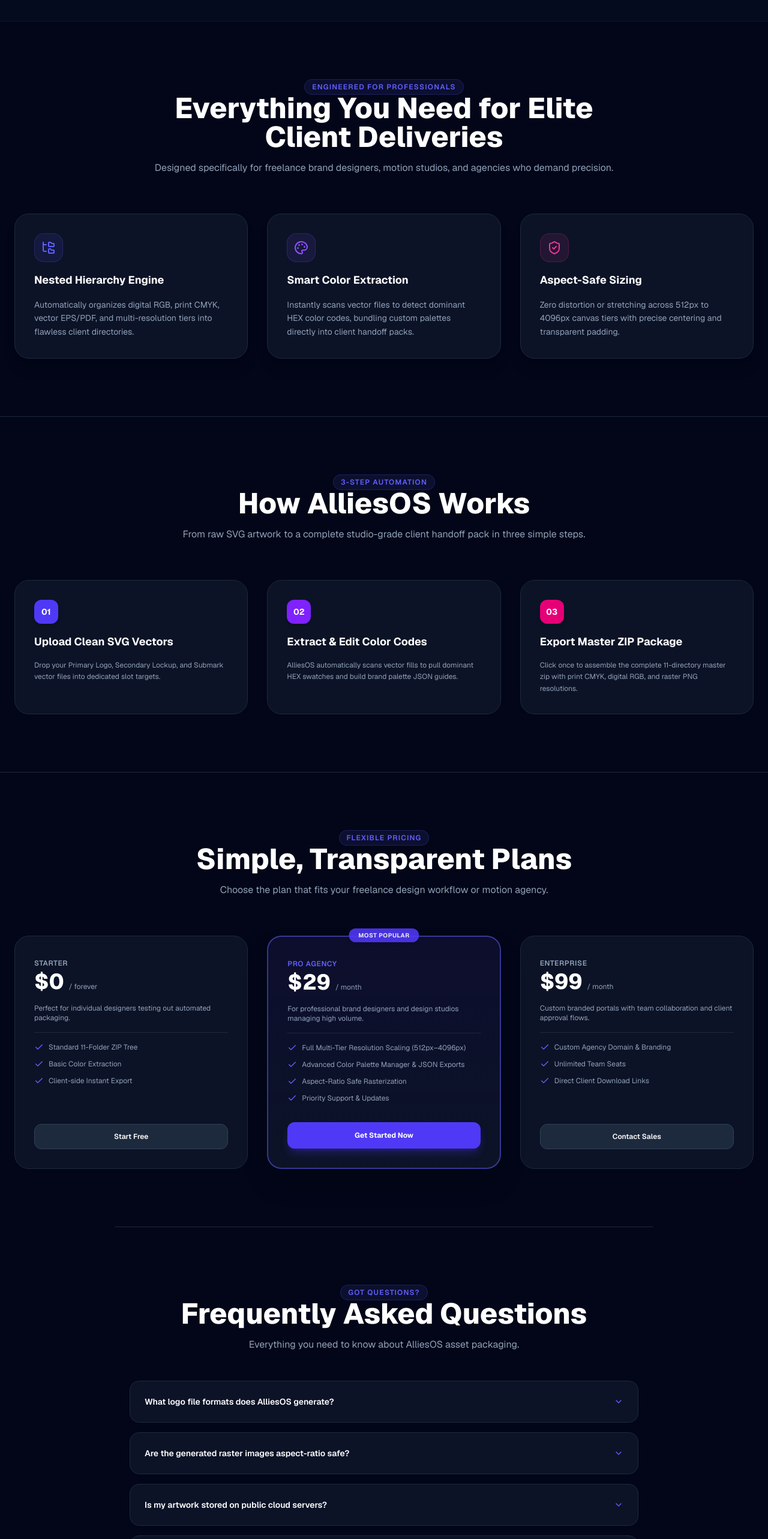
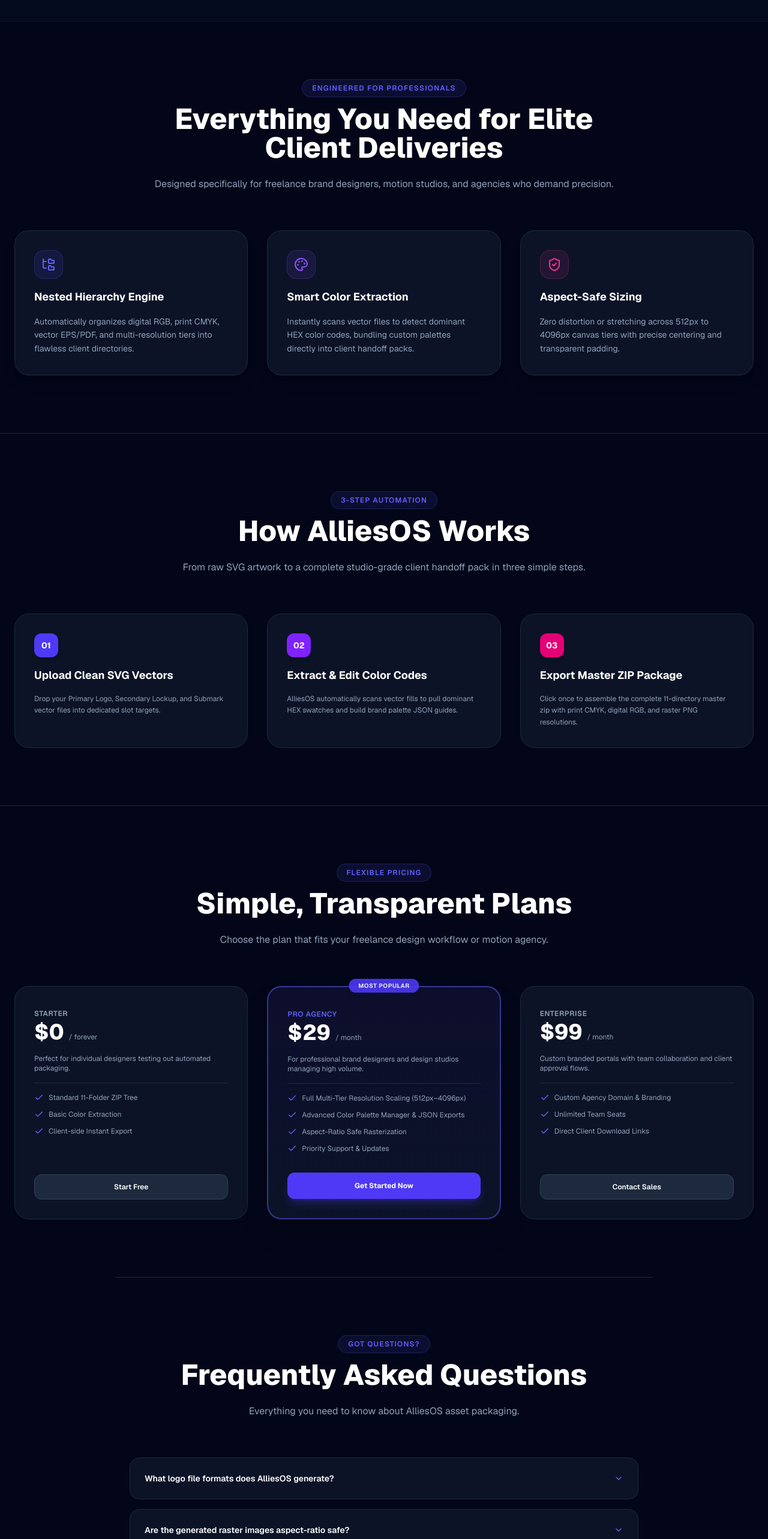
Before and after one commit to Solimaven/brandpack-os, a Next.js app: page / in a window 1280 px wide. Shown: the part 979-3545 px from the top of the page at 60% size. Built offline with nearby package versions, Linux system fonts and the light colour scheme.

Commit message:
Added proper vertical spacing under section titles

```diff
--- a/app/page.tsx
+++ b/app/page.tsx
@@ -581,12 +581,14 @@ export default function Home() {
             </div>
           </section>
 
-          {/* Features Grid */}
+          {/* FEATURES GRID SECTION */}
           <section id="features" className="max-w-7xl mx-auto px-6 py-24 space-y-16">
-            <div className="text-center space-y-4 max-w-3xl mx-auto">
-              <span className="text-xs font-semibold text-indigo-500 uppercase tracking-widest bg-indigo-500/10 px-3 py-1 rounded-full border border-indigo-500/20">Engineered For Professionals</span>
+            <div className="text-center space-y-6 max-w-3xl mx-auto">
+              <span className="inline-block text-xs font-semibold text-indigo-500 uppercase tracking-widest bg-indigo-500/10 px-4 py-1.5 rounded-full border border-indigo-500/20 mb-3">
+                Engineered For Professionals
+              </span>
               <h2 className={`text-3xl sm:text-5xl font-extrabold ${textHeading}`}>Everything You Need for Elite Client Deliveries</h2>
-              <p className={`text-sm sm:text-base ${textSub}`}>Designed specifically for freelance brand designers, motion studios, and agencies who demand precision.</p>
+              <p className={`text-sm sm:text-base leading-relaxed ${textSub}`}>Designed specifically for freelance brand designers, motion studios, and agencies who demand precision.</p>
             </div>
 
             <div className="grid grid-cols-1 md:grid-cols-3 gap-8">
@@ -624,10 +626,12 @@ export default function Home() {
 
           {/* HOW IT WORKS SECTION */}
           <section id="how-it-works" className={`max-w-7xl mx-auto px-6 py-24 border-t ${borderSec} space-y-16`}>
-            <div className="text-center space-y-4 max-w-3xl mx-auto">
-              <span className="text-xs font-semibold text-indigo-500 uppercase tracking-widest bg-indigo-500/10 px-3 py-1 rounded-full border border-indigo-500/20">3-Step Automation</span>
+            <div className="text-center space-y-6 max-w-3xl mx-auto">
+              <span className="inline-block text-xs font-semibold text-indigo-500 uppercase tracking-widest bg-indigo-500/10 px-4 py-1.5 rounded-full border border-indigo-500/20 mb-3">
+                3-Step Automation
+              </span>
               <h2 className={`text-3xl sm:text-5xl font-extrabold ${textHeading}`}>How AlliesOS Works</h2>
-              <p className={`text-sm sm:text-base ${textSub}`}>From raw SVG artwork to a complete studio-grade client handoff pack in three simple steps.</p>
+              <p className={`text-sm sm:text-base leading-relaxed ${textSub}`}>From raw SVG artwork to a complete studio-grade client handoff pack in three simple steps.</p>
             </div>
 
             <div className="grid grid-cols-1 md:grid-cols-3 gap-8 relative">
@@ -666,12 +670,14 @@ export default function Home() {
             </div>
           </section>
 
-          {/* Pricing & Plans Section */}
+          {/* PRICING & PLANS SECTION */}
           <section id="pricing" className={`max-w-7xl mx-auto px-6 py-24 border-t ${borderSec}`}>
-            <div className="text-center space-y-4 mb-16">
-              <span className="text-xs font-semibold text-indigo-500 uppercase tracking-widest bg-indigo-500/10 px-3 py-1 rounded-full border border-indigo-500/20">Flexible Pricing</span>
+            <div className="text-center space-y-6 mb-16 max-w-3xl mx-auto">
+              <span className="inline-block text-xs font-semibold text-indigo-500 uppercase tracking-widest bg-indigo-500/10 px-4 py-1.5 rounded-full border border-indigo-500/20 mb-3">
+                Flexible Pricing
+              </span>
               <h2 className={`text-3xl sm:text-5xl font-extrabold ${textHeading}`}>Simple, Transparent Plans</h2>
-              <p className={`text-base ${textSub}`}>Choose the plan that fits your freelance design workflow or motion agency.</p>
+              <p className={`text-base leading-relaxed ${textSub}`}>Choose the plan that fits your freelance design workflow or motion agency.</p>
             </div>
 
             <div className="grid grid-cols-1 lg:grid-cols-3 gap-8 items-stretch">
@@ -733,11 +739,13 @@ export default function Home() {
           </section>
 
           {/* FAQ SECTION */}
-          <section id="faq" className={`max-w-4xl mx-auto px-6 py-24 border-t ${borderSec} space-y-12 w-full`}>
-            <div className="text-center space-y-4">
-              <span className="text-xs font-semibold text-indigo-500 uppercase tracking-widest bg-indigo-500/10 px-3 py-1 rounded-full border border-indigo-500/20">Got Questions?</span>
+          <section id="faq" className={`max-w-4xl mx-auto px-6 py-24 border-t ${borderSec} space-y-16 w-full`}>
+            <div className="text-center space-y-6 max-w-3xl mx-auto">
+              <span className="inline-block text-xs font-semibold text-indigo-500 uppercase tracking-widest bg-indigo-500/10 px-4 py-1.5 rounded-full border border-indigo-500/20 mb-3">
+                Got Questions?
+              </span>
               <h2 className={`text-3xl sm:text-5xl font-extrabold ${textHeading}`}>Frequently Asked Questions</h2>
-              <p className={`text-sm sm:text-base ${textSub}`}>Everything you need to know about AlliesOS asset packaging.</p>
+              <p className={`text-sm sm:text-base leading-relaxed ${textSub}`}>Everything you need to know about AlliesOS asset packaging.</p>
             </div>
 
             <div className="space-y-4">
```
